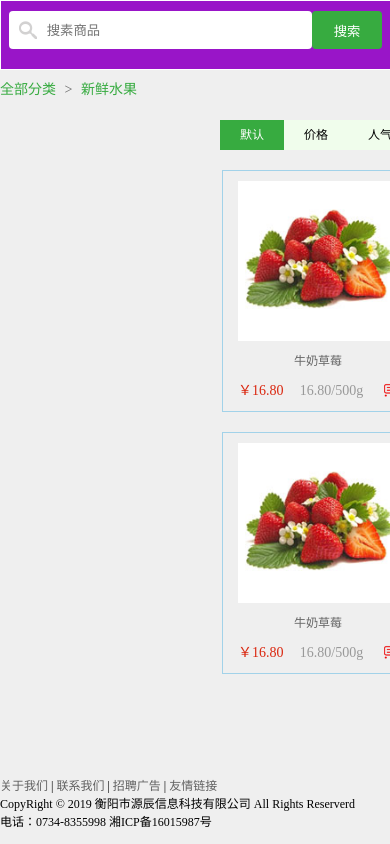
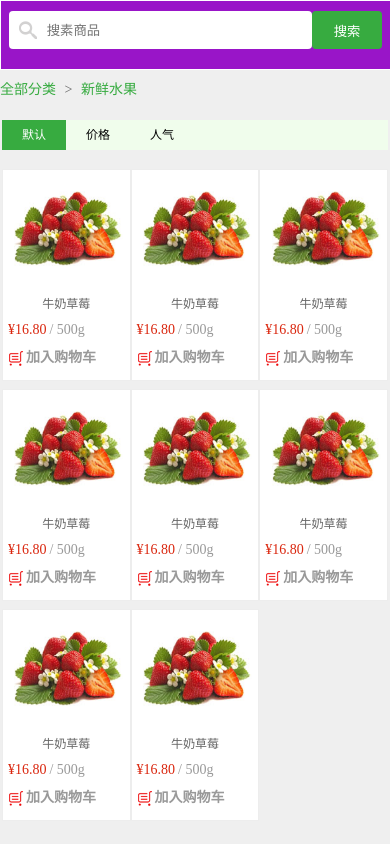
Before and after one commit to navyzhou/fresh-app-server, a plain HTML site: page WebContent/goods.html in a window 390 px wide. Shown: the top 844 px of the page. Drawn offline with Linux system fonts and the light colour scheme.

Commit message:
添加分页显示页面自适应

```diff
--- a/WebContent/css/goods.css
+++ b/WebContent/css/goods.css
@@ -1,6 +1,85 @@
 @charset "utf-8";
 /* CSS Document */
 
+@media(max-width:767px){
+	.r_wrap  {
+		margin: 0px 0.5%;
+		width: 99%;
+	}
+
+	.goods_type_list li{
+		width: 32.83%;
+		height: 210px;
+		float: left;
+		outline:1px solid #ededed;
+		margin-top: 10px;
+		background-color: #FFF;
+		margin:10px 0.25% 0px 0.25%;
+	}
+
+	.goods_type_list li img{
+		margin-left: 5%;
+		width: 90%;
+		height: 120px;
+		background:#CC3;
+	}
+
+	.goods_type_list li:hover{
+		outline:2px solid gold;
+	}
+
+	.goods_type_list li img:hover{
+		opacity: 0.6;
+	}
+
+	.goods_type_list li h4{
+		width: 100%;
+		margin:0 auto;
+		text-align: center;
+	}
+
+	.goods_type_list li h4 a{
+		font-weight:normal;
+		color:#666;
+		display:block;
+		text-align:center;
+		overflow:hidden;
+		white-space:nowrap;
+		text-overflow:ellipsis;
+	}
+
+	/*价格样式*/
+	.operate{
+		width:100%;
+		margin:10px auto;
+		position:relative;
+	}
+
+	.operate .add_goods{
+		display: block;
+		width: 120px;
+		height: 30px;
+		line-height: 30px;
+		background:url(../images/shop_cart.png) no-repeat left center;
+		margin-left: 5px;
+		margin-top: 5px;
+		padding-left: 18px;
+		font-size: 14px;
+		font-weight: bold;
+		color:#999;
+	}
+
+	.operate .add_goods:hover {
+		color: #EF8214;
+	}
+
+	.operate .add_goods:after {
+		content: "加入购物车";
+	}
+
+}
+
+@media(min-width:800px){
 	/*商品列表样式*/
 	/* 二级页面面包屑导航 */
 	.breadcrumb{
@@ -80,28 +159,7 @@
 		margin:10px auto;
 	}
 
-/* 商品列表样式 */
-.sort_bar{
-	height:30px;
-	background-color:#f0fdec;
-}
-.sort_bar a{
-	display:block;
-	height:30px;
-	line-height:30px;
-	padding:0 20px;
-	float:left;
-	color:#000;
-}
-.sort_bar .active{
-	background-color:#37ab40;
-	color:#fff;
-}
-
 	/*商品列表*/
-.goods_type_list{
-	margin:10px auto 0;
-}
 	.goods_type_list li{
 		width:190px;
 		float:left;
@@ -130,6 +188,7 @@
 		width:160px;
 		margin:0 auto;
 	}
+
 	.goods_type_list li h4 a{
 		font-weight:normal;
 		color:#666;
@@ -139,23 +198,14 @@
 		white-space:nowrap;
 		text-overflow:ellipsis;
 	}
+
 	/*价格样式*/
 	.operate{
 		width:160px;
 		margin:10px auto;
 		position:relative;
 	}
-.operate .prize{
-	color:#da260e;
-	font-size:14px;
-}
-.operate .unit{
-	color:#999;
-	font-size:14px;
-	display:inline-block;
-	width: 90px;
-	text-align:center;
-}
+
 	.operate .add_goods{
 		display:inline-block;
 		width:15px;
@@ -164,6 +214,48 @@
 		position:absolute;
 		right:0;
 		top:3px;
+	}
+
+
+
+}
+
+/*商品列表*/
+.goods_type_list{
+	margin:10px auto 0;
+}
+
+/* 商品列表样式 */
+.sort_bar{
+	height:30px;
+	background-color:#f0fdec;
+}
+
+.sort_bar a{
+	display:block;
+	height:30px;
+	line-height:30px;
+	padding:0 20px;
+	float:left;
+	color:#000;
+}
+
+.sort_bar .active{
+	background-color:#37ab40;
+	color:#fff;
+}
+
+/*价格样式*/
+.operate .prize{
+	color:#da260e;
+	font-size:14px;
+	margin-left: 5px;
+}
+
+.operate .unit{
+	color:#999;
+	font-size:14px;
+	display:inline-block;
 }
 
 /* 分页样式 */
--- a/WebContent/goods.html
+++ b/WebContent/goods.html
@@ -3,10 +3,18 @@
 <head>
 <meta charset="utf-8">
 <title>天天生鲜-商品列表</title>
+<!--添加自适应说明  width=device-width:设备宽度   initial-scale=1原始缩放比例为1.0，即网页初始大小占屏幕面积的100%。-->
+<meta name="viewport" content="width=device-width,initial-scale=1.0"/>
+<!--如果用户使用的IE浏览版本低于IE9,那么加载下面的JS文件-->
+<!--[if lt IE 9]>
+	<script src="http://css3-mediaqueries-js.googlecode.com/svn/trunk/css3-mediaqueries.js"></script>
+    <script src="http://html5shim.googlecode.com/svn/trunk/html5.js"></script>
+<![endif]-->
 <link rel="shortcut icon" href="images/copylogo.png">
 <link rel="stylesheet" href="css/reset.css">
 <link rel="stylesheet" href="css/main.css">
 <link rel="stylesheet" href="css/goods.css">
+<link rel="stylesheet" href="css/foot.css">
 </head>
 
 <body>
@@ -91,12 +99,12 @@
             <li>
                 <a href="#"><img src="images/goods/goods003.jpg"></a>
                 <h4><a href="#">牛奶草莓</a></h4>
-                        <div class="prize">￥16.80</div>
+                <div class="prize">&yen;16.80</div>
             </li>
             <li>
                 <a href="#"><img src="images/goods/goods009.jpg"></a>
                  <h4><a href="#">海南帝王蕉</a></h4>
-                        <div class="prize">￥99.00</div>
+                <div class="prize">&yen;99.00</div>
             </li>
         </ul>
     </div>
@@ -113,8 +121,8 @@
             <a href="#"><img src="images/goods/goods003.jpg"></a>
             <h4><a href="#">牛奶草莓</a></h4>
             <div class="operate">
-                    	<span class="prize">￥16.80</span>
-                        <span class="unit">16.80/500g</span>
+                <span class="prize">&yen;16.80</span>
+                <span class="unit">/ 500g</span>
                 <a href="#" class="add_goods" title="加入购物车"></a>
             </div>
         </li>
@@ -122,8 +130,8 @@
             <a href="#"><img src="images/goods/goods003.jpg"></a>
             <h4><a href="#">牛奶草莓</a></h4>
             <div class="operate">
-                    	<span class="prize">￥16.80</span>
-                        <span class="unit">16.80/500g</span>
+                <span class="prize">&yen;16.80</span>
+                <span class="unit">/ 500g</span>
                 <a href="#" class="add_goods" title="加入购物车"></a>
             </div>
         </li>
@@ -131,8 +139,8 @@
             <a href="#"><img src="images/goods/goods003.jpg"></a>
             <h4><a href="#">牛奶草莓</a></h4>
             <div class="operate">
-                    	<span class="prize">￥16.80</span>
-                        <span class="unit">16.80/500g</span>
+                <span class="prize">&yen;16.80</span>
+                <span class="unit">/ 500g</span>
                 <a href="#" class="add_goods" title="加入购物车"></a>
             </div>
         </li>
@@ -140,8 +148,8 @@
             <a href="#"><img src="images/goods/goods003.jpg"></a>
             <h4><a href="#">牛奶草莓</a></h4>
             <div class="operate">
-                    	<span class="prize">￥16.80</span>
-                        <span class="unit">16.80/500g</span>
+                <span class="prize">&yen;16.80</span>
+                <span class="unit">/ 500g</span>
                 <a href="#" class="add_goods" title="加入购物车"></a>
             </div>
         </li>
@@ -149,8 +157,8 @@
             <a href="#"><img src="images/goods/goods003.jpg"></a>
             <h4><a href="#">牛奶草莓</a></h4>
             <div class="operate">
-                    	<span class="prize">￥16.80</span>
-                        <span class="unit">16.80/500g</span>
+                <span class="prize">&yen;16.80</span>
+                <span class="unit">/ 500g</span>
                 <a href="#" class="add_goods" title="加入购物车"></a>
             </div>
         </li>
@@ -158,8 +166,8 @@
             <a href="#"><img src="images/goods/goods003.jpg"></a>
             <h4><a href="#">牛奶草莓</a></h4>
             <div class="operate">
-                    	<span class="prize">￥16.80</span>
-                        <span class="unit">16.80/500g</span>
+                <span class="prize">&yen;16.80</span>
+                <span class="unit">/ 500g</span>
                 <a href="#" class="add_goods" title="加入购物车"></a>
             </div>
         </li>
@@ -167,8 +175,8 @@
             <a href="#"><img src="images/goods/goods003.jpg"></a>
             <h4><a href="#">牛奶草莓</a></h4>
             <div class="operate">
-                    	<span class="prize">￥16.80</span>
-                        <span class="unit">16.80/500g</span>
+                <span class="prize">&yen;16.80</span>
+                <span class="unit">/ 500g</span>
                 <a href="#" class="add_goods" title="加入购物车"></a>
             </div>
         </li>
@@ -176,8 +184,8 @@
             <a href="#"><img src="images/goods/goods003.jpg"></a>
             <h4><a href="#">牛奶草莓</a></h4>
             <div class="operate">
-                    	<span class="prize">￥16.80</span>
-                        <span class="unit">16.80/500g</span>
+                <span class="prize">&yen;16.80</span>
+                <span class="unit">/ 500g</span>
                 <a href="#" class="add_goods" title="加入购物车"></a>
             </div>
         </li>
@@ -209,7 +217,7 @@
     <p>电话：0734-8355998 湘ICP备16015987号</p>
 </div>
 <script type="text/javascript" src="js/jquery-3.4.1.min.js"></script>
-    <script>
+<script type="text/javascript">
 //热门查询动态样式
 //给我们热门类型查询做点击事件
 $(".type").on("click",function(){
@@ -231,34 +239,7 @@
 		$("#manUse").addClass("active");
 		type = "gsales"
 	}
-			//与后台交互 暂不处理
-			/*
-			$.post("url",{type:type},function(data){
-
-			});
-			*/
-			//模拟动态页面
-			var str = '';
-			var data = Math.round(Math.random()*22+1);
-			console.log(data);
-			for(var i= 1;i <data;i++){
-				if(i<10){
-					str += ' <li> <a href="#"><img src="images/goods/goods00'+i+'.jpg"></a>';
-				}else{
-					str += ' <li> <a href="#"><img src="images/goods/goods0'+i+'.jpg"></a>';
-				}
-                 str +=  '<h4><a href="#">牛奶草莓</a></h4>'+
-						'<div class="operate">'+
-						'<span class="prize">￥16.80</span>'+
-					   '<span class="unit">16.80/500g</span>'+
-						'<a href="cart.html" class="add_goods" title="加入购物车"></a>'+
-						'</div></li>';
-			}
-			//写入网页指定的标签中
-			$(".show1").html(str);
-
 })
-
 
 </script>
 </body>
```
Lines whose indentation alone changed are shown as unchanged.
